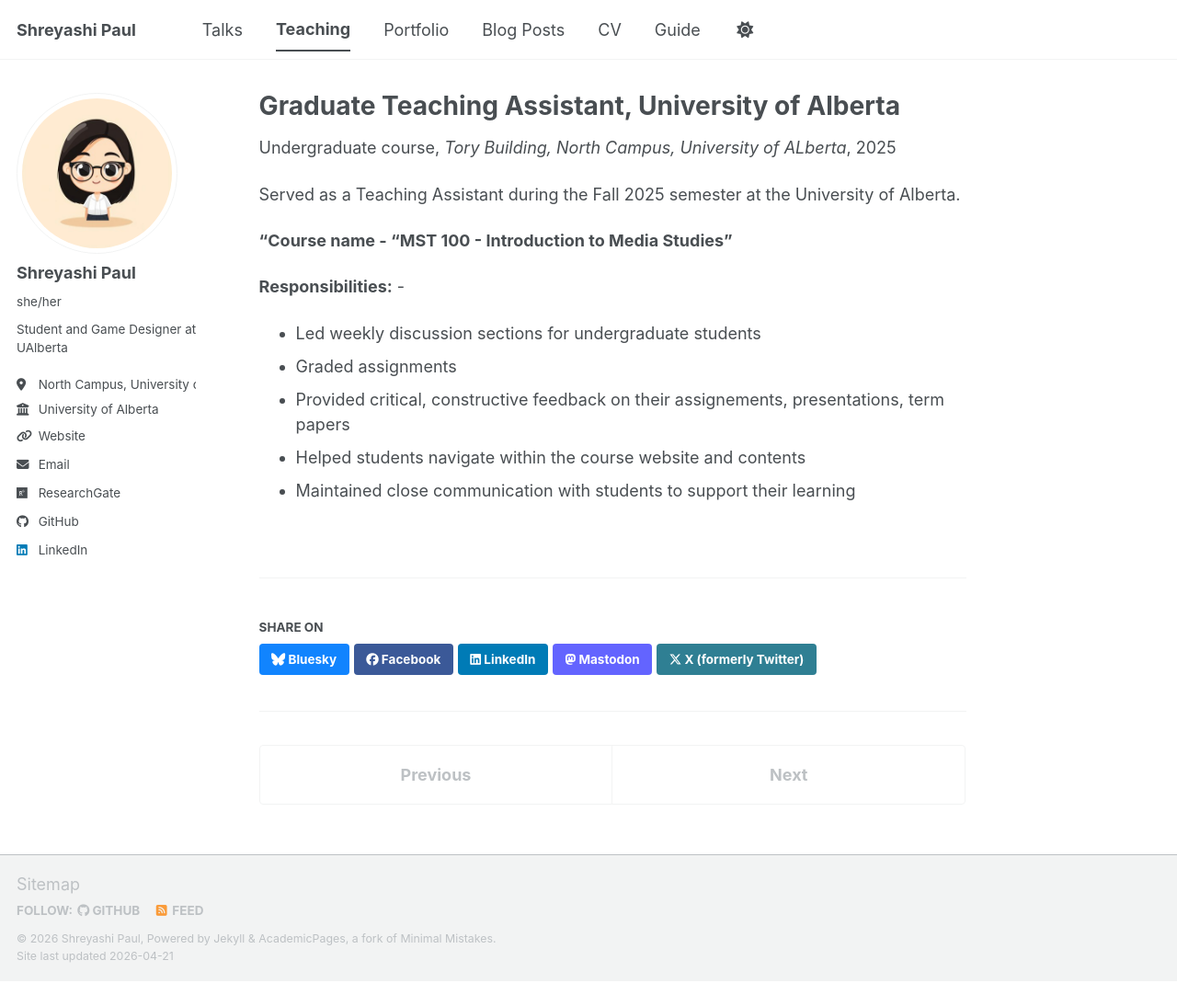
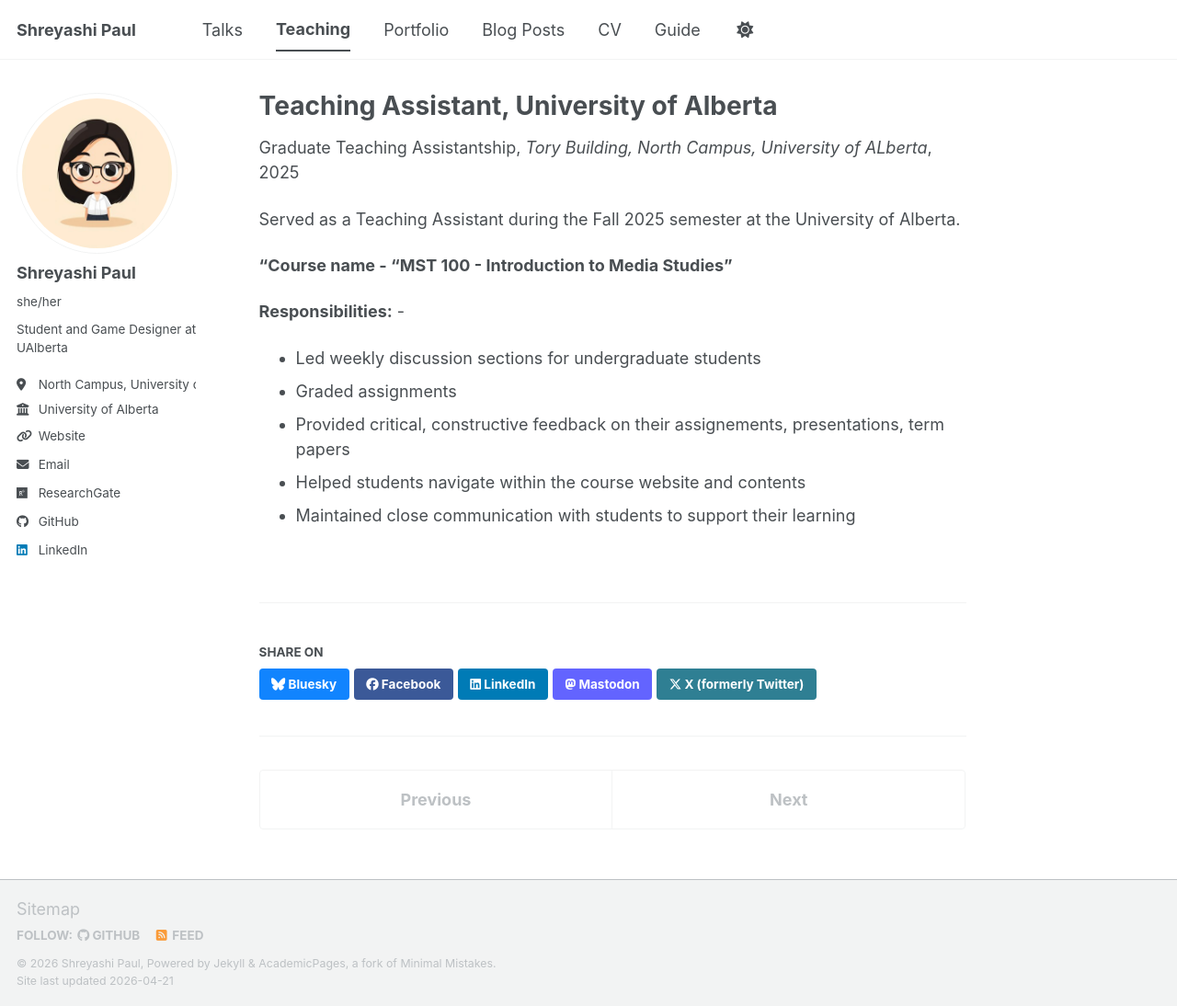
Before and after one commit to s-pl70/me, a Jekyll site: the page built from _teaching/2014-spring-teaching-1.md, in a window 1280 px wide and 1094 px high. Shown: the whole window at 92% size. Built offline with Jekyll 4.4.1, drawn with Linux system fonts in a browser that asks for light colours; a script bundle is joined from its source files by our own code; library files that are not in the unit come from our copies.

Commit message:
Update 2014-spring-teaching-1.md

```diff
--- a/_teaching/2014-spring-teaching-1.md
+++ b/_teaching/2014-spring-teaching-1.md
@@ -1,7 +1,7 @@
 ---
-title: "Graduate Teaching Assistant, University of Alberta"
+title: "Teaching Assistant, University of Alberta"
 collection: teaching
-type: "Undergraduate course"
+type: "Graduate Teaching Assistantship"
 permalink: /teaching/2014-spring-teaching-1
 venue: "Tory Building, North Campus, University of ALberta"
 date: 2025-09-02 - 2025-12-31
```
